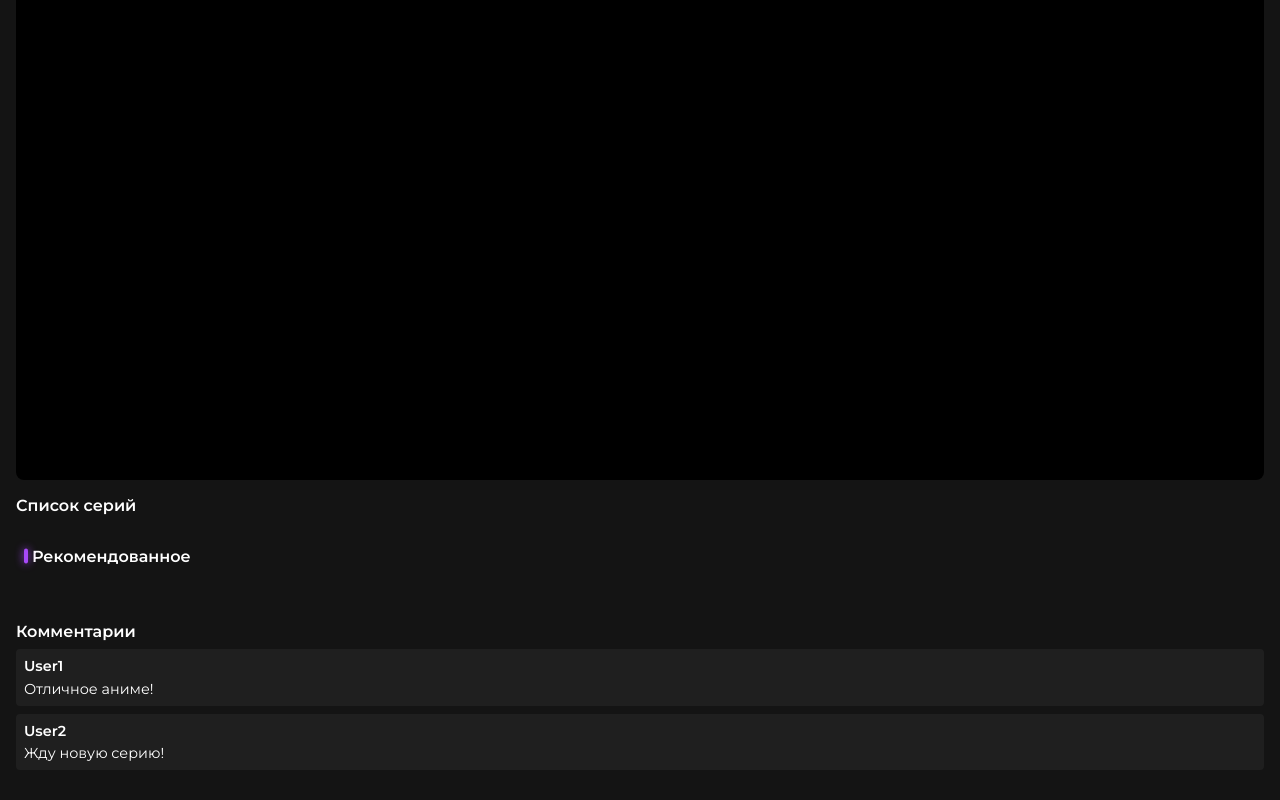
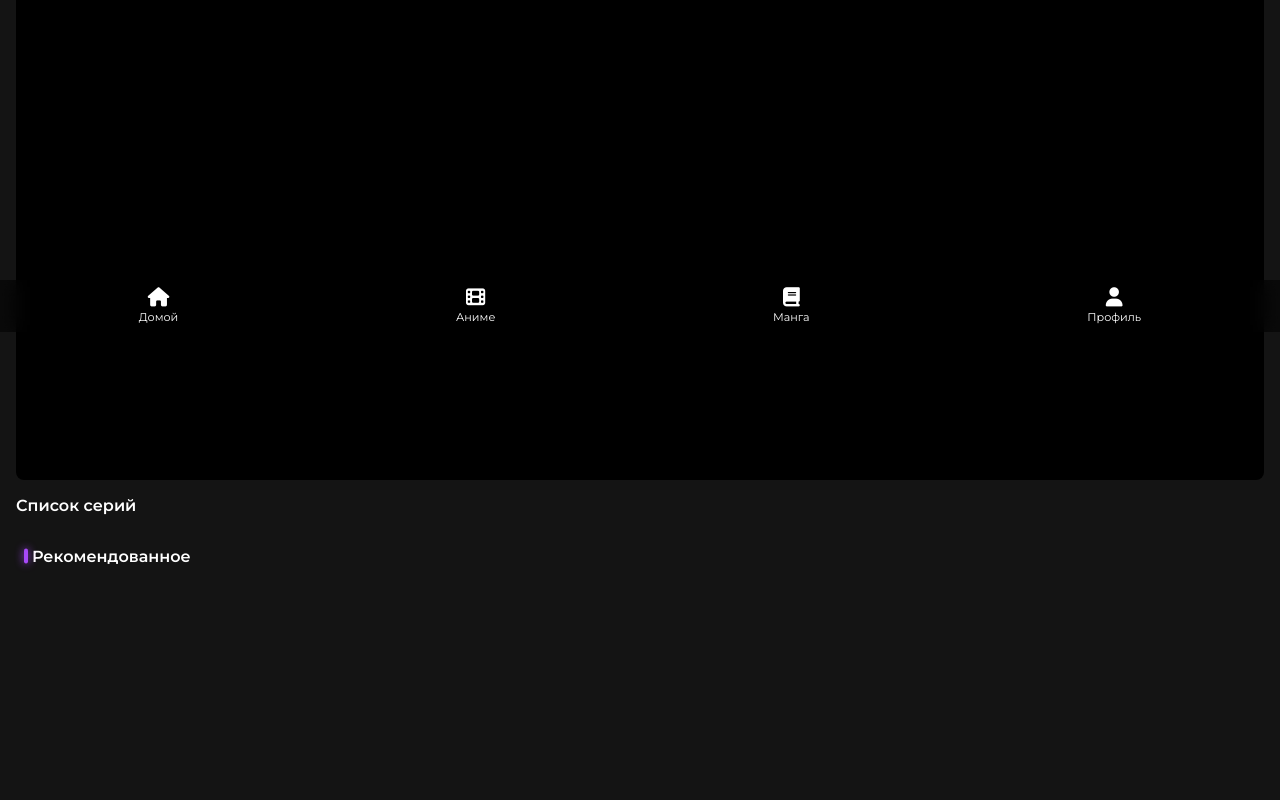
Before and after one commit to Aziz898/Anivision, a plain HTML site: page player.html in a window 1280 px wide. Shown: the part 468-1268 px from the top of the page. Drawn offline with Linux system fonts and the light colour scheme.

Commit message:
Update player.html

```diff
--- a/player.html
+++ b/player.html
@@ -9,16 +9,15 @@
   <!-- Font Awesome (для иконок) -->
   <script src="https://kit.fontawesome.com/94b0d7b6e2.js" crossorigin="anonymous"></script>
   <style>
-    /* Общие стили */
+    /* ---------- Общие стили (фон, шрифт) ---------- */
     html, body {
       margin: 0;
       background: #141414;
       color: #fff;
       font-family: 'Montserrat', sans-serif;
-      /* Отступ снизу для MiniApp Telegram */
-      padding-bottom: 5rem;
+      padding-bottom: 5rem; /* Отступ снизу для MiniApp */
     }
-    /* ---------- Header (такой же, как на главной) ---------- */
+    /* ---------- Шапка (Header), аналогична index.html ---------- */
     .header {
       background: #000;
       padding: 0.5rem 1rem;
@@ -81,14 +80,13 @@
       cursor: pointer;
     }
 
-    /* Контейнер для контента */
+    /* ---------- Контейнер контента ---------- */
     .container {
       width: calc(100% - 2rem);
       margin: 0 auto;
       padding: 1rem 0;
     }
-
-    /* Блок с постером и инфой (справа) */
+    /* ---------- Блок с инфой об аниме ---------- */
     .anime-info-block {
       display: flex;
       flex-wrap: wrap;
@@ -100,8 +98,8 @@
       height: 170px;
       border-radius: 8px;
       object-fit: cover;
+      background: #333;
       flex-shrink: 0;
-      background: #333;
     }
     .anime-details {
       flex: 1;
@@ -124,8 +122,7 @@
       line-height: 1.4;
       margin-top: 0.5rem;
     }
-
-    /* Плеер */
+    /* ---------- Плеер ---------- */
     .player-container {
       margin-bottom: 1rem;
     }
@@ -144,8 +141,29 @@
       height: 100%;
       border: none;
     }
+    /* ---------- Список серий ---------- */
+    .episodes-list {
+      margin-top: 1rem;
+      margin-bottom: 1rem;
+    }
+    .episodes-list h3 {
+      margin: 0 0 0.5rem;
+      font-size: 1rem;
+      font-weight: 600;
+    }
+    .episode-item {
+      background: #1f1f1f;
+      padding: 0.5rem;
+      border-radius: 4px;
+      margin-bottom: 0.5rem;
+      cursor: pointer;
+      transition: background 0.2s;
+    }
+    .episode-item:hover {
+      background: #333;
+    }
 
-    /* Рекомендации (горизонтальный список) */
+    /* ---------- Рекомендации (горизонтальный ряд) ---------- */
     .recommend-row {
       margin-top: 1rem;
     }
@@ -202,58 +220,47 @@
       border-radius: 8px;
     }
 
-    /* Список серий */
-    .episodes-list {
-      margin-top: 1rem;
-      margin-bottom: 1rem;
+    /* ---------- Bottom Nav (Tab Bar) ---------- */
+    .bottom-nav {
+      position: fixed;
+      bottom: 0;
+      left: 0;
+      width: 100%;
+      background: rgba(0,0,0,0.5);
+      backdrop-filter: blur(10px);
+      display: flex;
+      justify-content: space-around;
+      align-items: center;
+      padding: 0.5rem 0;
+      z-index: 100;
     }
-    .episodes-list h3 {
-      margin: 0 0 0.5rem;
-      font-size: 1rem;
-      font-weight: 600;
+    .nav-link {
+      display: flex;
+      flex-direction: column;
+      align-items: center;
+      color: #fff;
+      font-size: 1.2rem;
+      text-decoration: none;
+      transition: color 0.3s;
     }
-    .episode-item {
-      background: #1f1f1f;
-      padding: 0.5rem;
-      border-radius: 4px;
-      margin-bottom: 0.5rem;
-      cursor: pointer;
-      transition: background 0.2s;
+    .nav-label {
+      font-size: 0.7rem;
+      margin-top: 0.2rem;
     }
-    .episode-item:hover {
-      background: #333;
-    }
-
-    /* Комментарии (опционально) */
-    .comments-section {
-      margin-bottom: 2rem;
-    }
-    .comments-section h3 {
-      margin-bottom: 0.5rem;
-      font-size: 1rem;
-      font-weight: 600;
-    }
-    .comment-item {
-      background: #1f1f1f;
-      margin-bottom: 0.5rem;
-      padding: 0.5rem;
-      border-radius: 4px;
-      font-size: 0.9rem;
-    }
-    .comment-author {
-      font-weight: 600;
-      margin-bottom: 0.3rem;
+    .nav-link.active, .nav-link:hover {
+      color: #a749f8;
     }
   </style>
 </head>
 <body>
-  <!-- ШАПКА (как на главной) -->
+  <!-- ШАПКА (Header), аналогичная index.html -->
   <header class="header">
     <div class="left-part">
-      <!-- Кнопка «назад» -->
+      <!-- Кнопка «Назад» -->
       <button class="back-btn" onclick="history.back()">
         <i class="fas fa-arrow-left"></i>
       </button>
+      <!-- Переключатель языка -->
       <button class="lang-toggle" id="lang-toggle">EN</button>
     </div>
     <div class="app-title">
@@ -265,14 +272,15 @@
     </div>
   </header>
 
+  <!-- ОСНОВНОЙ КОНТЕНТ -->
   <div class="container">
-    <!-- Блок: постер слева, инфо справа -->
+    <!-- Блок: постер + инфа -->
     <div class="anime-info-block">
-      <img id="anime-poster" class="anime-poster" src="https://via.placeholder.com/120x170?text=NoPoster" alt="Poster">
+      <img id="anime-poster" class="anime-poster" alt="Poster">
       <div class="anime-details">
         <h2 id="anime-title">Название аниме</h2>
-        <div class="anime-meta" id="anime-meta">Год: 2023 | Рейтинг: 8.5</div>
-        <p class="anime-desc" id="anime-desc">Описание аниме...</p>
+        <div class="anime-meta" id="anime-meta">Рейтинг: 8.5</div>
+        <p class="anime-desc" id="anime-desc">Описание...</p>
       </div>
     </div>
 
@@ -286,38 +294,45 @@
     <!-- Список серий -->
     <div class="episodes-list" id="episodes-list">
       <h3>Список серий</h3>
-      <!-- Будут добавляться динамически -->
+      <!-- добавляем эпизоды через JS -->
     </div>
 
-    <!-- Ряд «Рекомендованное» -->
+    <!-- Рекомендованное -->
     <div class="recommend-row">
       <div class="recommend-header">
         <h3 class="recommend-title">Рекомендованное</h3>
       </div>
       <div class="recommend-container" id="recommend-container">
-        <!-- Будут добавляться карточки -->
-      </div>
-    </div>
-
-    <!-- Пример блока комментариев (по желанию) -->
-    <div class="comments-section">
-      <h3>Комментарии</h3>
-      <div class="comment-item">
-        <div class="comment-author">User1</div>
-        <div class="comment-text">Отличное аниме!</div>
-      </div>
-      <div class="comment-item">
-        <div class="comment-author">User2</div>
-        <div class="comment-text">Жду новую серию!</div>
+        <!-- карточки рекомендаций -->
       </div>
     </div>
   </div>
+
+  <!-- Нижняя панель (Tab Bar), как на главной -->
+  <nav class="bottom-nav">
+    <a href="index.html" class="nav-link">
+      <i class="fas fa-home"></i>
+      <span class="nav-label">Домой</span>
+    </a>
+    <a href="#" class="nav-link">
+      <i class="fas fa-film"></i>
+      <span class="nav-label">Аниме</span>
+    </a>
+    <a href="#" class="nav-link">
+      <i class="fas fa-book"></i>
+      <span class="nav-label">Манга</span>
+    </a>
+    <a href="#" class="nav-link">
+      <i class="fas fa-user"></i>
+      <span class="nav-label">Профиль</span>
+    </a>
+  </nav>
 
   <!-- Firebase SDK -->
   <script src="https://www.gstatic.com/firebasejs/11.4.0/firebase-app.js"></script>
   <script src="https://www.gstatic.com/firebasejs/11.4.0/firebase-firestore.js"></script>
   <script>
-    // Firebase-конфиг
+    // Firebase-конфиг (тот же, что и на главной)
     const firebaseConfig = {
       apiKey: "YOUR_API_KEY",
       authDomain: "YOUR_AUTH_DOMAIN",
@@ -329,13 +344,13 @@
     firebase.initializeApp(firebaseConfig);
     const db = firebase.firestore();
 
-    // Языковой переключатель (если нужно)
+    // Переключатель языка (EN/RU), если нужно
     let currentLang = "en";
     const langToggle = document.getElementById("lang-toggle");
     langToggle.addEventListener("click", () => {
       currentLang = (currentLang === "en") ? "ru" : "en";
       langToggle.textContent = currentLang.toUpperCase();
-      // applyTranslations(); // Если хотите переводы на этой странице
+      // applyTranslationsPlayer(); // Если нужна локализация
     });
 
     // Получаем animeId из URL
@@ -364,18 +379,18 @@
         const data = docSnap.data();
         console.log("Данные аниме:", data);
 
-        // Заполняем поля
+        // Поля, соответствующие админ-панели: title, desc, cover, rating, playerLink, episodes
         document.getElementById('anime-poster').src = data.cover || "https://via.placeholder.com/120x170?text=NoPoster";
         document.getElementById('anime-title').textContent = data.title || "Без названия";
-        const metaText = `Год: ${data.year || 'N/A'} | Рейтинг: ${data.rating || 'N/A'}`;
-        document.getElementById('anime-meta').textContent = metaText;
+        document.getElementById('anime-meta').textContent = `Рейтинг: ${data.rating || 'N/A'}`;
         document.getElementById('anime-desc').textContent = data.desc || "";
 
         // Плеер
         if (data.playerLink) {
           openEpisode(data.title, data.playerLink);
         }
-        // Если есть массив episodes
+
+        // Список эпизодов
         if (Array.isArray(data.episodes)) {
           const episodesList = document.getElementById('episodes-list');
           data.episodes.forEach(ep => {
@@ -398,12 +413,11 @@
       iframe.src = epLink || "";
     }
 
-    // Рекомендованные (горизонтальный ряд)
+    // Рекомендованное (берём из anime, где sections содержит "recommendations")
     async function loadRecommendations() {
       const container = document.getElementById('recommend-container');
       container.innerHTML = "";
       try {
-        // Пример: загружаем аниме из коллекции, где sections содержит "recommendations"
         const qSnap = await db.collection('anime')
           .where("sections", "array-contains", "recommendations")
           .get();
```
